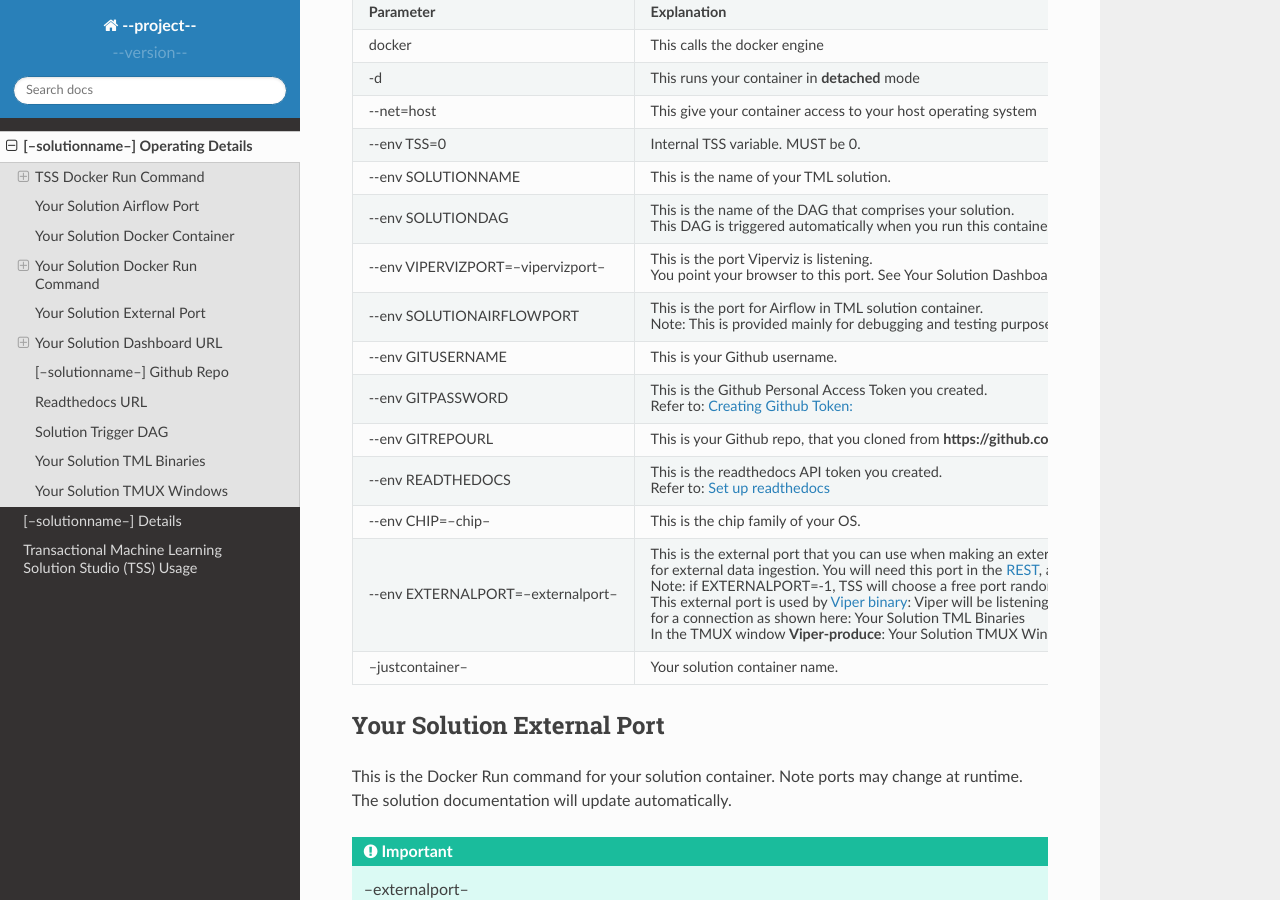
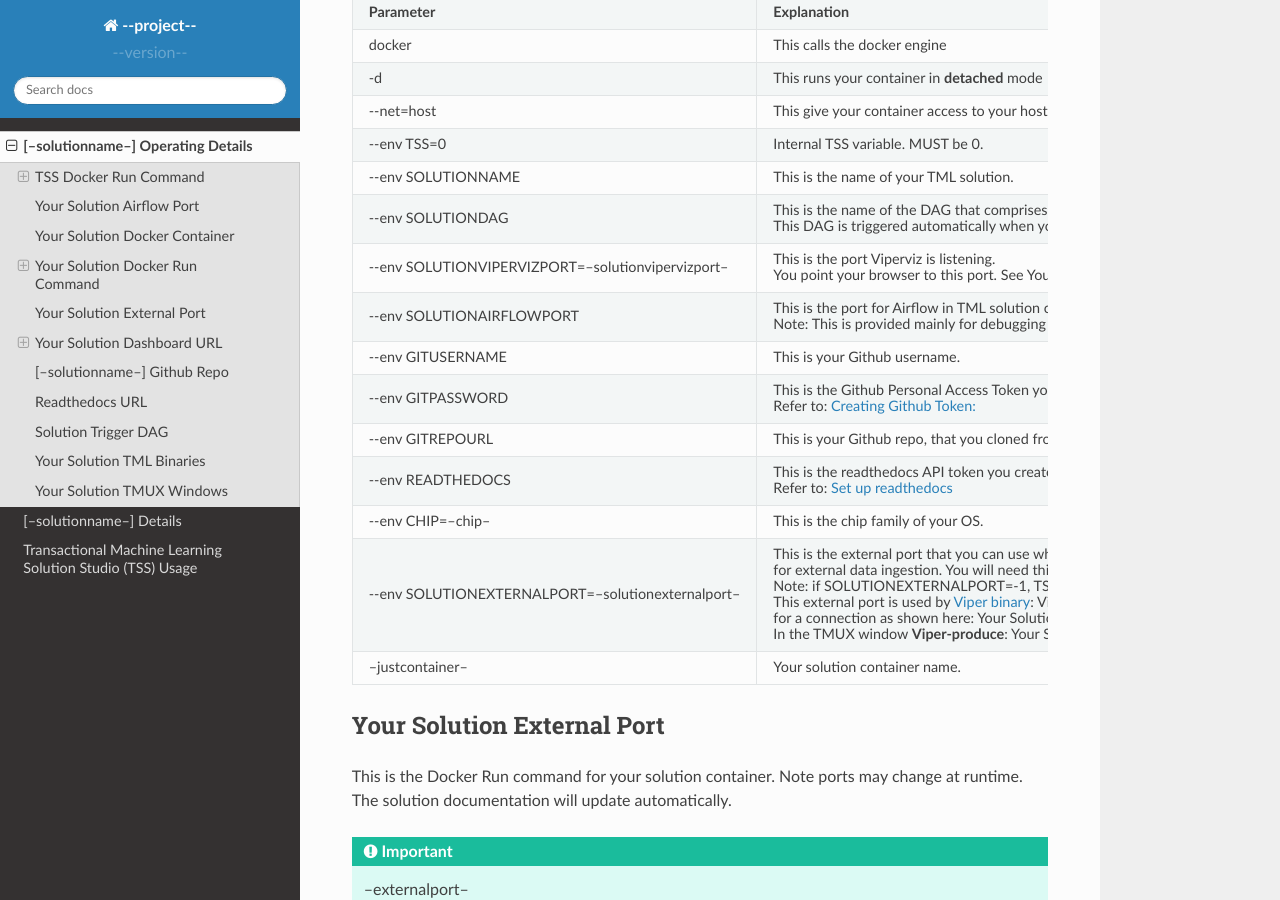
Before and after one commit to vanesalcb06/tssproject2-2b5c, a Sphinx documentation site: the page built from docs/source/operating.rst, in a window 1280 px wide and 900 px high, scrolled down 3407 px. Built offline with Sphinx 7.4.7 and the Read the Docs theme 2.0.0, drawn with Linux system fonts in a browser that asks for light colours.

Commit message:
Update operating.rst

```diff
--- a/docs/source/operating.rst
+++ b/docs/source/operating.rst
@@ -190,7 +190,7 @@ Your Solution Docker Run Command: Parameter Explanation
      - This is the name of the DAG that comprises your solution.
 
        This DAG is triggered automatically when you run this container.
-   * - \-\-env  VIPERVIZPORT=--vipervizport--
+   * - \-\-env  SOLUTIONVIPERVIZPORT=--solutionvipervizport--
      - This is the port Viperviz is listening.
 
        You point your browser to this port. See :ref:`Your Solution Dashboard URL`
@@ -212,12 +212,12 @@ Your Solution Docker Run Command: Parameter Explanation
        Refer to: `Set up readthedocs <https://tml.readthedocs.io/en/latest/readthedocs.html>`_
    * - \-\-env CHIP=--chip--
      - This is the chip family of your OS.
-   * - \-\-env EXTERNALPORT=--externalport--
+   * - \-\-env SOLUTIONEXTERNALPORT=--solutionexternalport--
      - This is the external port that you can use when making an external connection to your TML solution
 
        for external data ingestion.  You will need this port in the `REST <https://tml.readthedocs.io/en/latest/tmlbuilds.html#step-3b-i-rest-api-client>`_, and `gRPC <https://tml.readthedocs.io/en/latest/tmlbuilds.html#step-3c-i-grpc-api-client>`_ clients.
 
-       Note: if EXTERNALPORT=-1, TSS will choose a free port randomly.
+       Note: if SOLUTIONEXTERNALPORT=-1, TSS will choose a free port randomly.
 
        This external port is used by `Viper binary <https://tml.readthedocs.io/en/latest/usage.html>`_: Viper will be listening on this port
 
```
